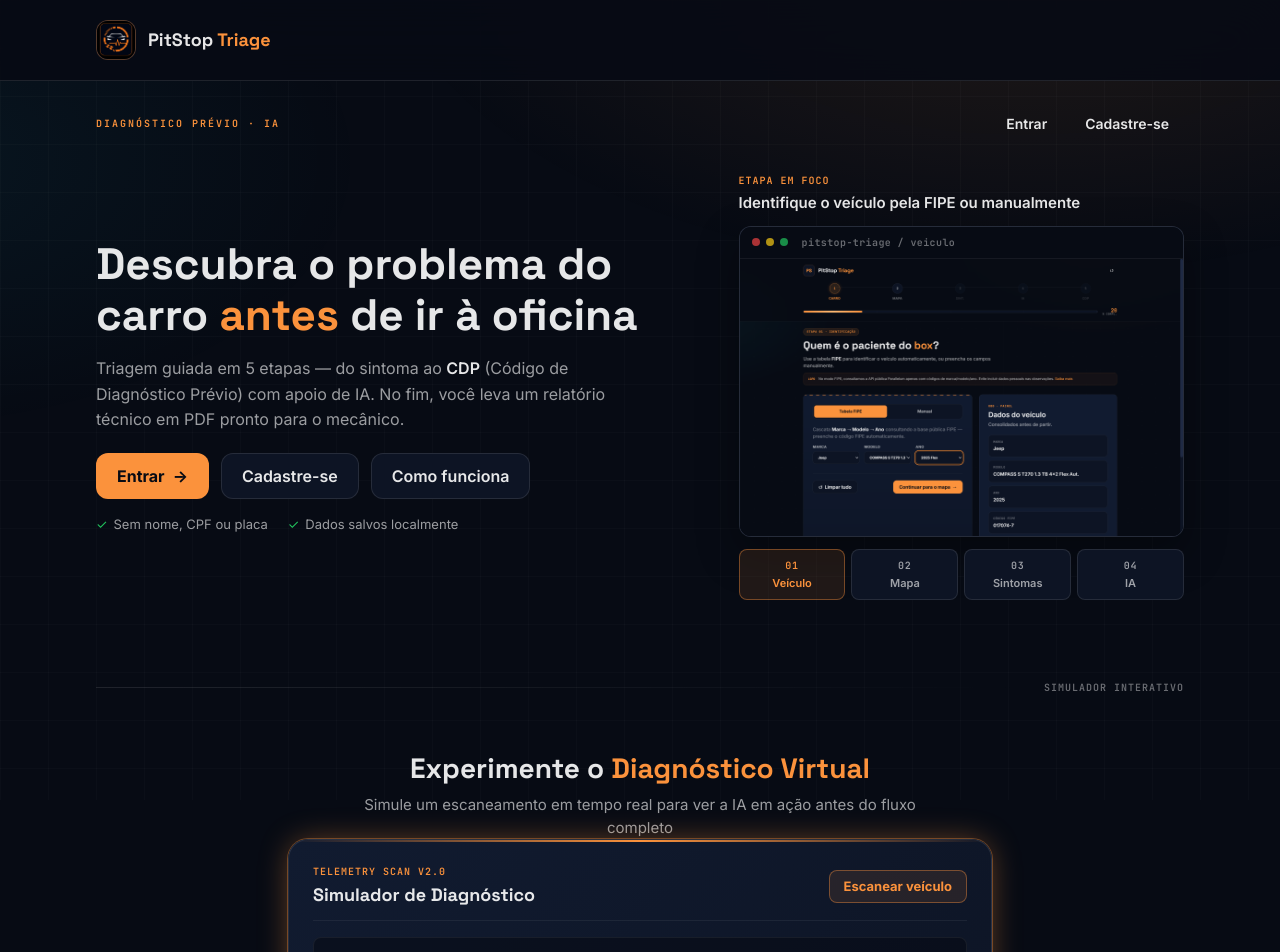
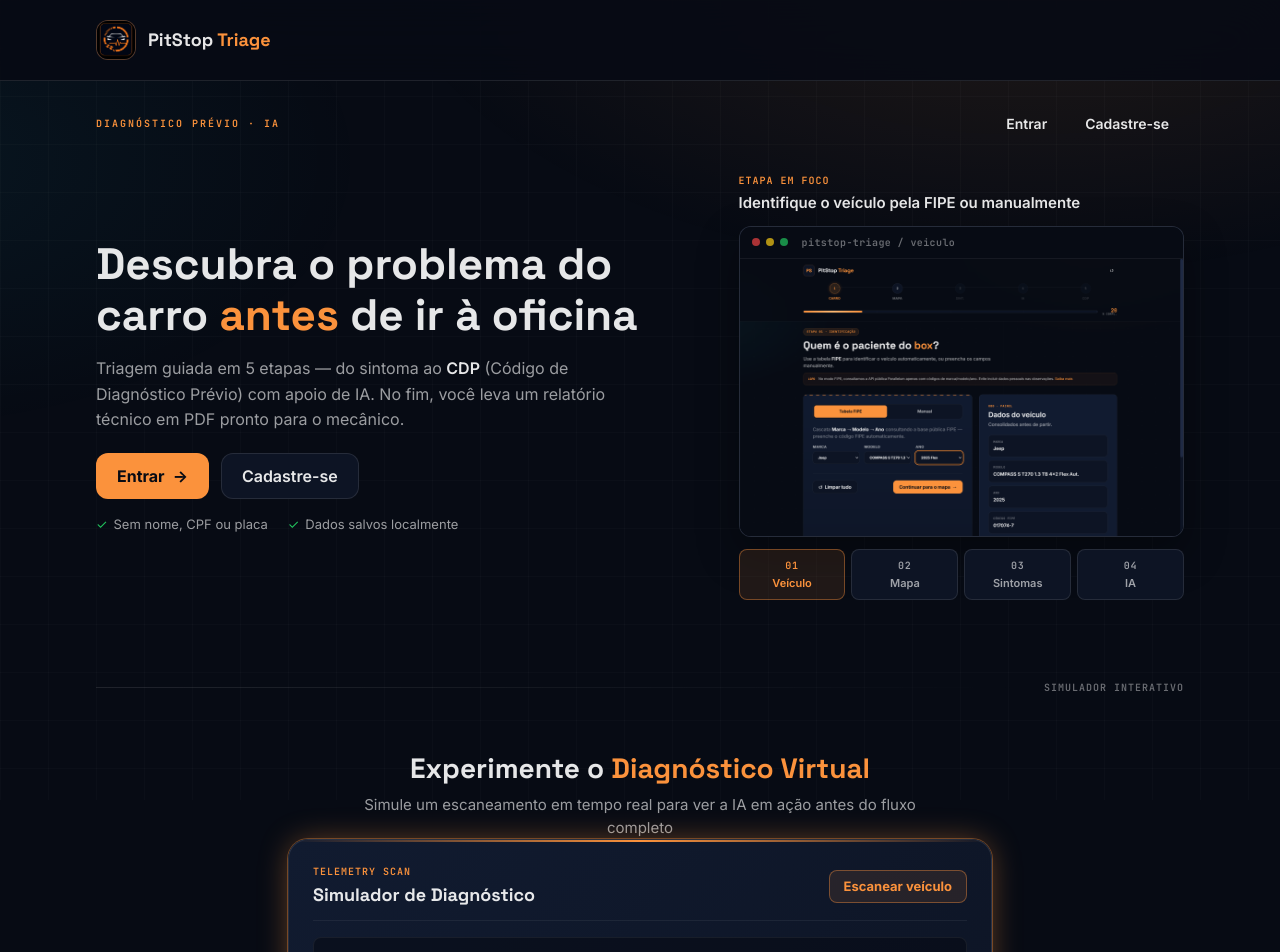
Before and after one commit to joaoribeiroodev/pitstop-triage, an Angular app: page /inicio in a window 1280 px wide. Shown: the top 952 px of the page. Built offline with nearby package versions, Linux system fonts and the light colour scheme.

Commit message:
removendo itens sem funcionalidade no sistema

```diff
--- a/src/app/components/boas-vindas/boas-vindas-page.component.html
+++ b/src/app/components/boas-vindas/boas-vindas-page.component.html
@@ -61,7 +61,6 @@
             </button>
             <button class="secondary-button" type="button" (click)="abrirAuth('signup')">Cadastre-se</button>
           }
-          <a href="#como-funciona" class="secondary-button">Como funciona</a>
         </div>
 
         @if (usuarioDemo()) {
@@ -152,7 +151,7 @@
           <div class="simulator-header">
             <div class="simulator-title-group">
               <span class="scanner-laser"></span>
-              <span class="text-mono-label text-signal">Telemetry Scan v2.0</span>
+              <span class="text-mono-label text-signal">Telemetry Scan</span>
               <h3 class="simulator-title">Simulador de Diagnóstico</h3>
             </div>
             <button
```
